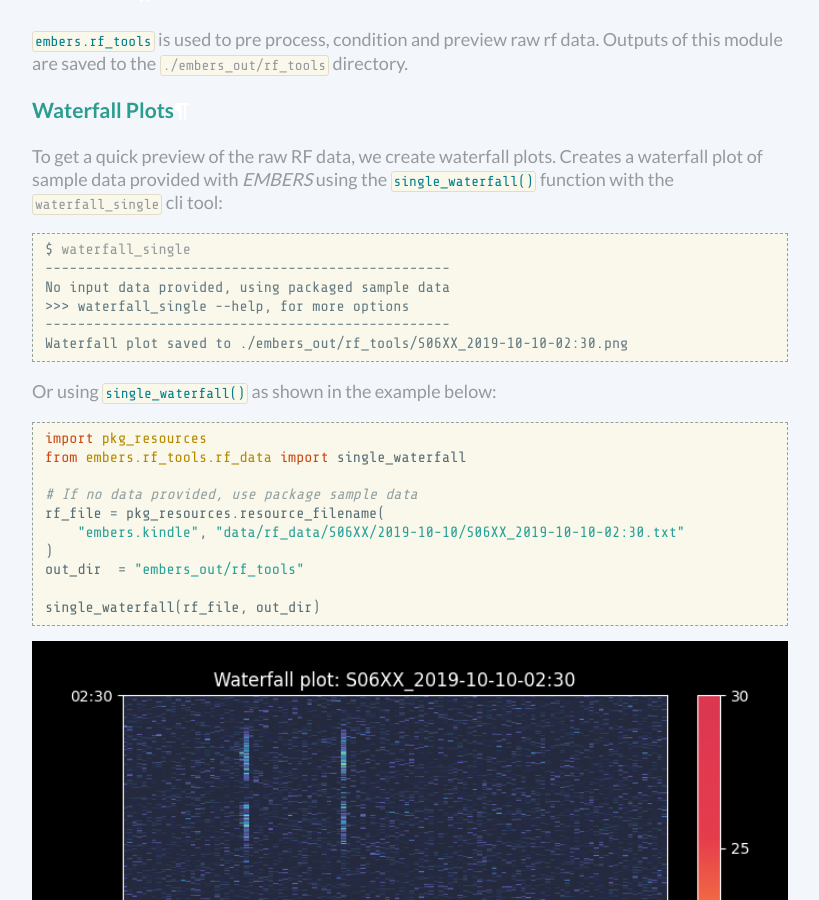
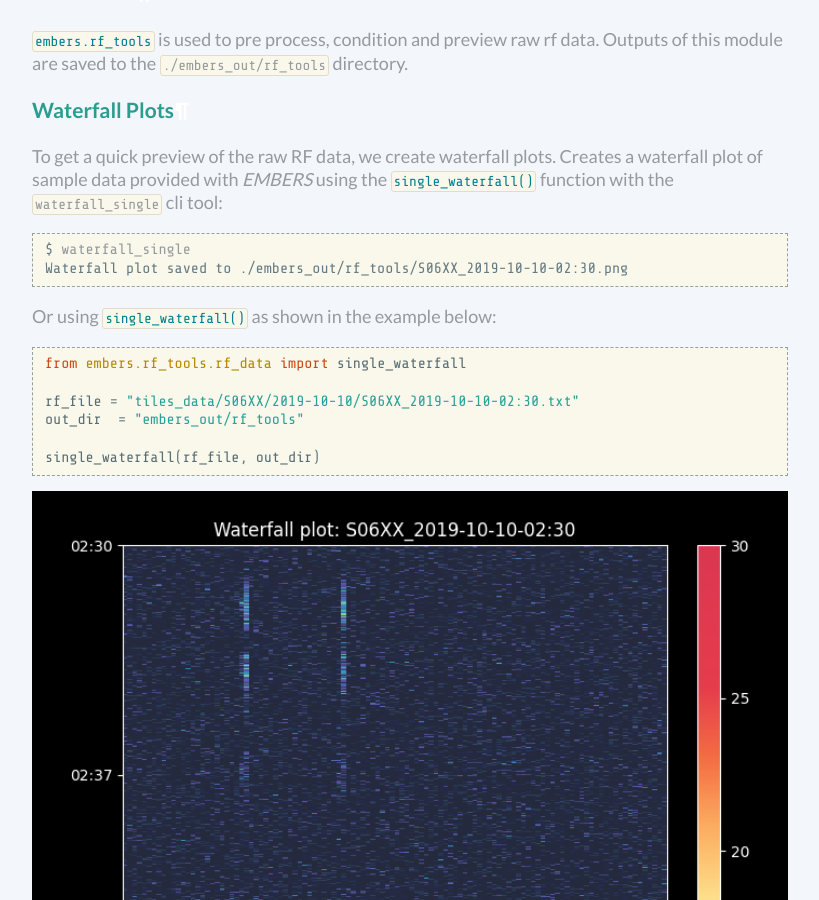
Before and after one commit to amanchokshi/EMBERS, a Sphinx documentation site: the page built from docs/embersbyexample.rst, in a window 1280 px wide and 900 px high, scrolled down 1431 px. Shown: the whole window, without its empty margins (230-1049 px from the left). Built offline with Sphinx 7.4.7, drawn with Linux system fonts in a browser that asks for light colours.

Commit message:
Waterfall single with external example data

```diff
--- a/docs/embersbyexample.rst
+++ b/docs/embersbyexample.rst
@@ -75,23 +75,15 @@ the :func:`~embers.rf_tools.rf_data.single_waterfall` function with the :samp:`w
 .. code-block:: console
 
     $ waterfall_single
-    --------------------------------------------------
-    No input data provided, using packaged sample data
-    >>> waterfall_single --help, for more options
-    --------------------------------------------------
     Waterfall plot saved to ./embers_out/rf_tools/S06XX_2019-10-10-02:30.png
 
 Or using :func:`~embers.rf_tools.rf_data.single_waterfall` as shown in the example below:
 
 .. code-block:: python
 
-    import pkg_resources
     from embers.rf_tools.rf_data import single_waterfall
 
-    # If no data provided, use package sample data
-    rf_file = pkg_resources.resource_filename(
-        "embers.kindle", "data/rf_data/S06XX/2019-10-10/S06XX_2019-10-10-02:30.txt"
-    )
+    rf_file = "tiles_data/S06XX/2019-10-10/S06XX_2019-10-10-02:30.txt"
     out_dir  = "embers_out/rf_tools"
 
     single_waterfall(rf_file, out_dir)
```
Also changed, not shown: 1 other file.
